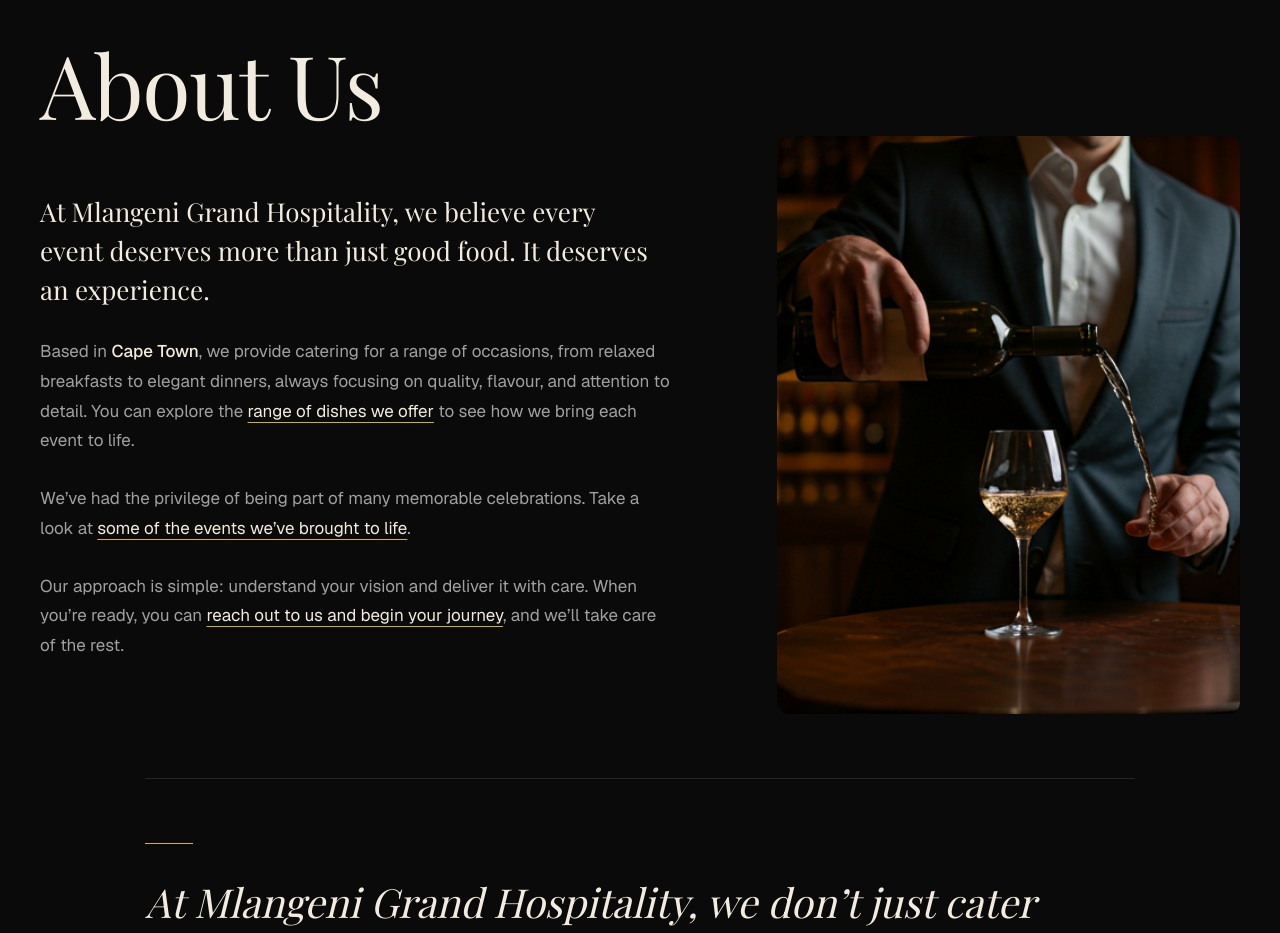
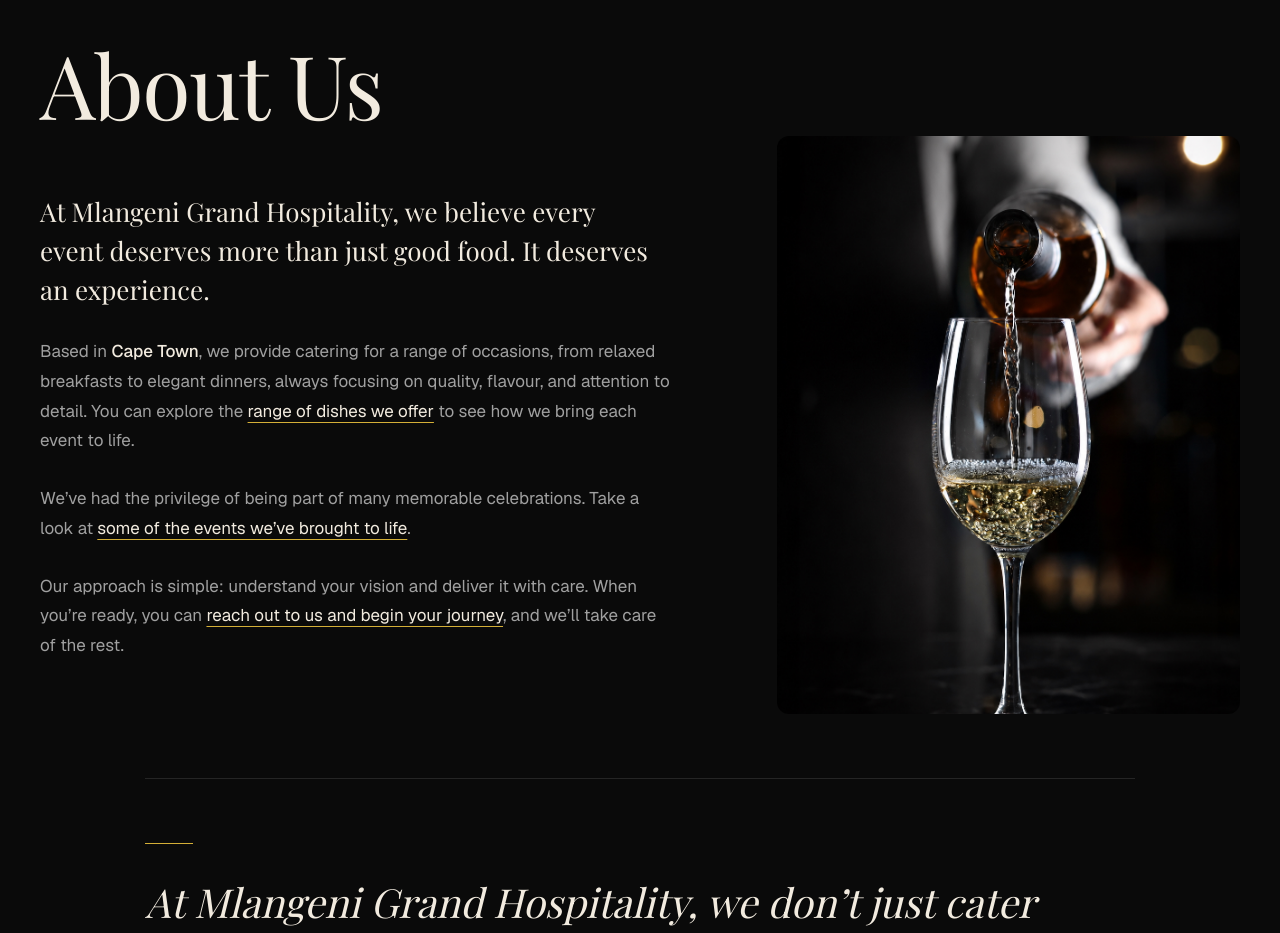
Before and after one commit to JoshBlack25/mlangeni, a Next.js app: page / in a window 1280 px wide. Shown: the part 5160-6093 px from the top of the page. Built offline with nearby package versions, Linux system fonts and the light colour scheme; no server answers; the database is empty.

Commit message:
replaced home page about sections image

```diff
--- a/app/sections/About.jsx
+++ b/app/sections/About.jsx
@@ -81,7 +81,7 @@
           className="relative aspect-[4/5] overflow-hidden rounded-card lg:col-span-5 lg:mt-24 lg:self-start"
         >
           <Image
-            src="/images/image1.png"
+            src="/images/wine.jpg"
             alt="A host pouring white wine at a candlelit table"
             fill
             sizes="(min-width: 1024px) 34vw, 100vw"
```
Also changed, not shown: public/images/wine.jpg (added).
